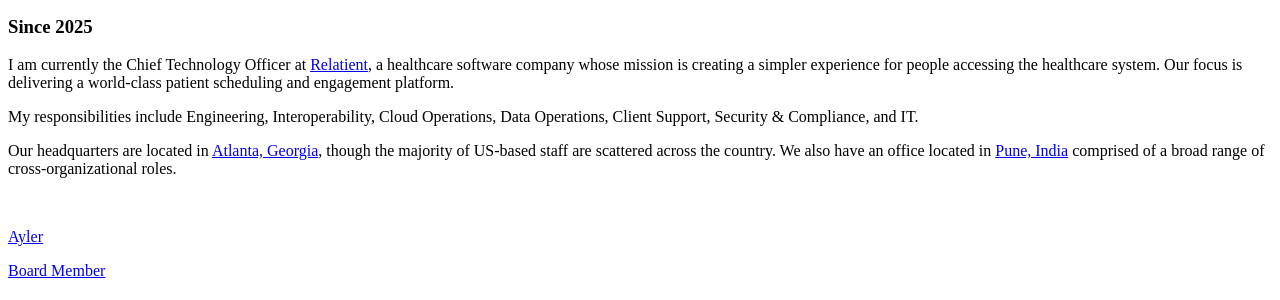
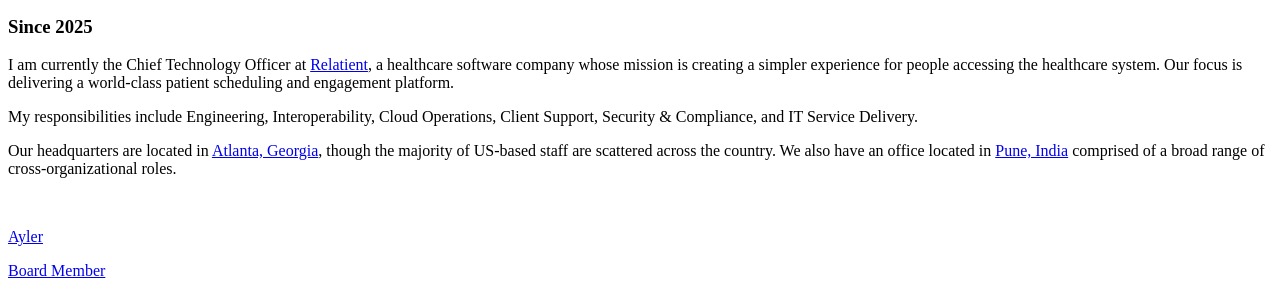
Before and after one commit to davidledwards/davidledwards.github.io, a Jekyll site: the page built from about/index.html, in a window 1280 px wide and 900 px high, scrolled down 568 px. Shown: the part 152-452 px from the top of the window. Built offline with Jekyll 4.4.1, drawn with Linux system fonts in a browser that asks for light colours; some of the changed text lies outside the part shown.

Commit message:
updates to about page

```diff
--- a/about/index.html
+++ b/about/index.html
@@ -22,7 +22,7 @@
         I am currently the Chief Technology Officer at <a href="https://www.relatient.com/">Relatient</a>, a healthcare software company whose mission is creating a simpler experience for people accessing the healthcare system. Our focus is delivering a world-class patient scheduling and engagement platform.
     </p>
     <p>
-        My responsibilities include Engineering, Interoperability, Cloud Operations, Data Operations, Client Support, Security &amp; Compliance, and IT.
+        My responsibilities include Engineering, Interoperability, Cloud Operations, Client Support, Security &amp; Compliance, and IT Service Delivery.
     </p>
     <p>
         Our headquarters are located in <a href="https://maps.app.goo.gl/vGEo1BE2Fz9AADym6">Atlanta, Georgia</a>, though the majority of US-based staff are scattered across the country. We also have an office located in <a href="https://maps.app.goo.gl/Gbr74P2h9RVryLnt6">Pune, India</a> comprised of a broad range of cross-organizational roles.
```
Also changed, not shown: other parts of about/index.html (+2 -0 lines).
